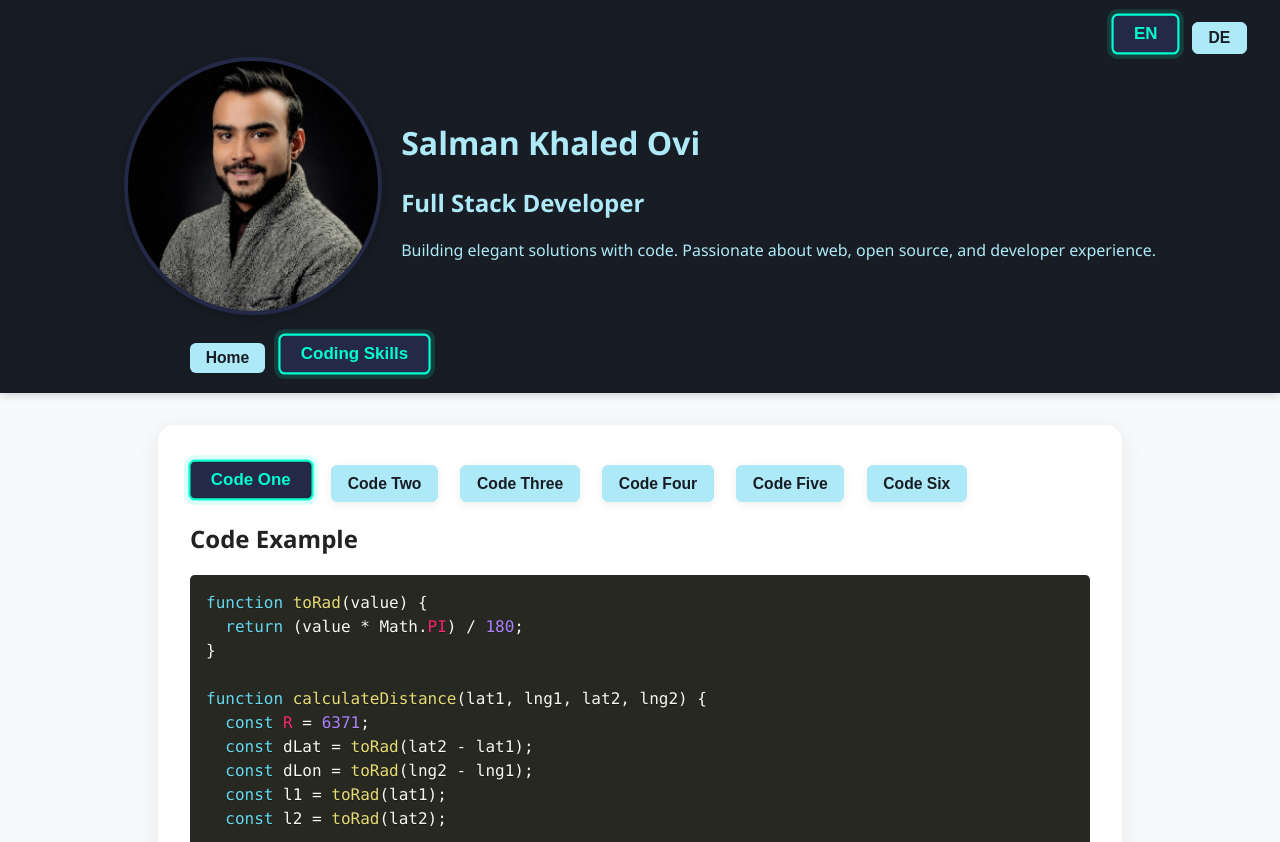
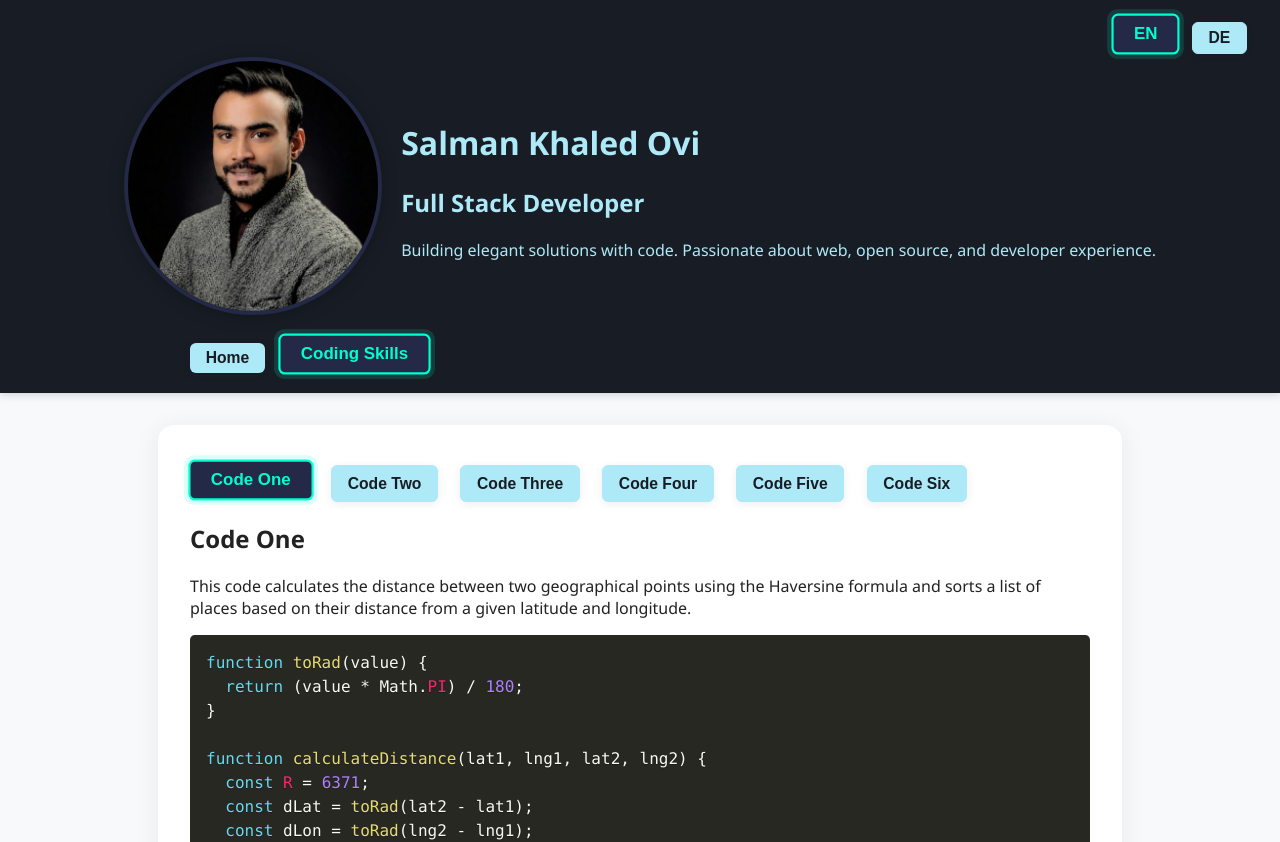
Before and after one commit to salkha/portfolio, a React (Create React App) app: page /coding-skills in a window 1280 px wide. Shown: the top 842 px of the page. Built offline with nearby package versions, Linux system fonts and the light colour scheme.

Commit message:
react advacned

```diff
--- a/src/components/Code.js
+++ b/src/components/Code.js
@@ -1,4 +1,4 @@
-import { useEffect, useState } from "react";
+import { useEffect, useState, useMemo } from "react";
 import Prism from "prismjs";
 import "prismjs/themes/prism-okaidia.css";
 import "prismjs/components/prism-javascript";
@@ -6,7 +6,10 @@ import sampleCodes from "./sampleCodes";
 import translations from '../localization';
 
 export default function Code({ lang }) {
-  const codeList = Object.entries(sampleCodes).map(([key, value]) => ({ key, ...value }));
+  const codeList = useMemo(
+    () => Object.entries(sampleCodes).map(([key, value]) => ({ key, ...value })),
+    []
+  );
   const [activeIdx, setActiveIdx] = useState(0);
 
   useEffect(() => {
@@ -23,12 +26,17 @@ export default function Code({ lang }) {
             key={item.id}
             className={`main-btn code-btn${activeIdx === idx ? ' active' : ''}`}
             onClick={() => setActiveIdx(idx)}
+            type="button"
+            aria-pressed={activeIdx === idx}
           >
             {item.name}
           </button>
         ))}
       </div>
-      <h2>{t.codeHeading}</h2>
+      <h2>{codeList[activeIdx].name}</h2>
+      {codeList[activeIdx].code_description && (
+        <p>{codeList[activeIdx].code_description}</p>
+      )}
       <pre className="code-block">
         <code className="language-javascript">
           {codeList[activeIdx].code}
--- a/src/components/sampleCodes.js
+++ b/src/components/sampleCodes.js
@@ -2,6 +2,7 @@ const sampleCodes = {
   simpleCodeOne: {
     name: "Code One",
     id: "code1",
+    code_description: "This code calculates the distance between two geographical points using the Haversine formula and sorts a list of places based on their distance from a given latitude and longitude.",
     code: `function toRad(value) {
   return (value * Math.PI) / 180;
 }
@@ -34,6 +35,7 @@ export function sortPlacesByDistance(places, lat, lon) {
   simpleCodeTwo: {
     name: "Code Two",
     id: "code2",
+    code_description: "I built this reusable Modal component to solve a real company need: we required a flexible, accessible dialog for confirmations and forms that could be controlled from anywhere in our app. This solution made it easy for our team to add modals for user actions, improving both our workflow and the user experience.",
     code: `import { forwardRef, useImperativeHandle, useRef } from 'react';
 import { createPortal } from 'react-dom';
 
```
